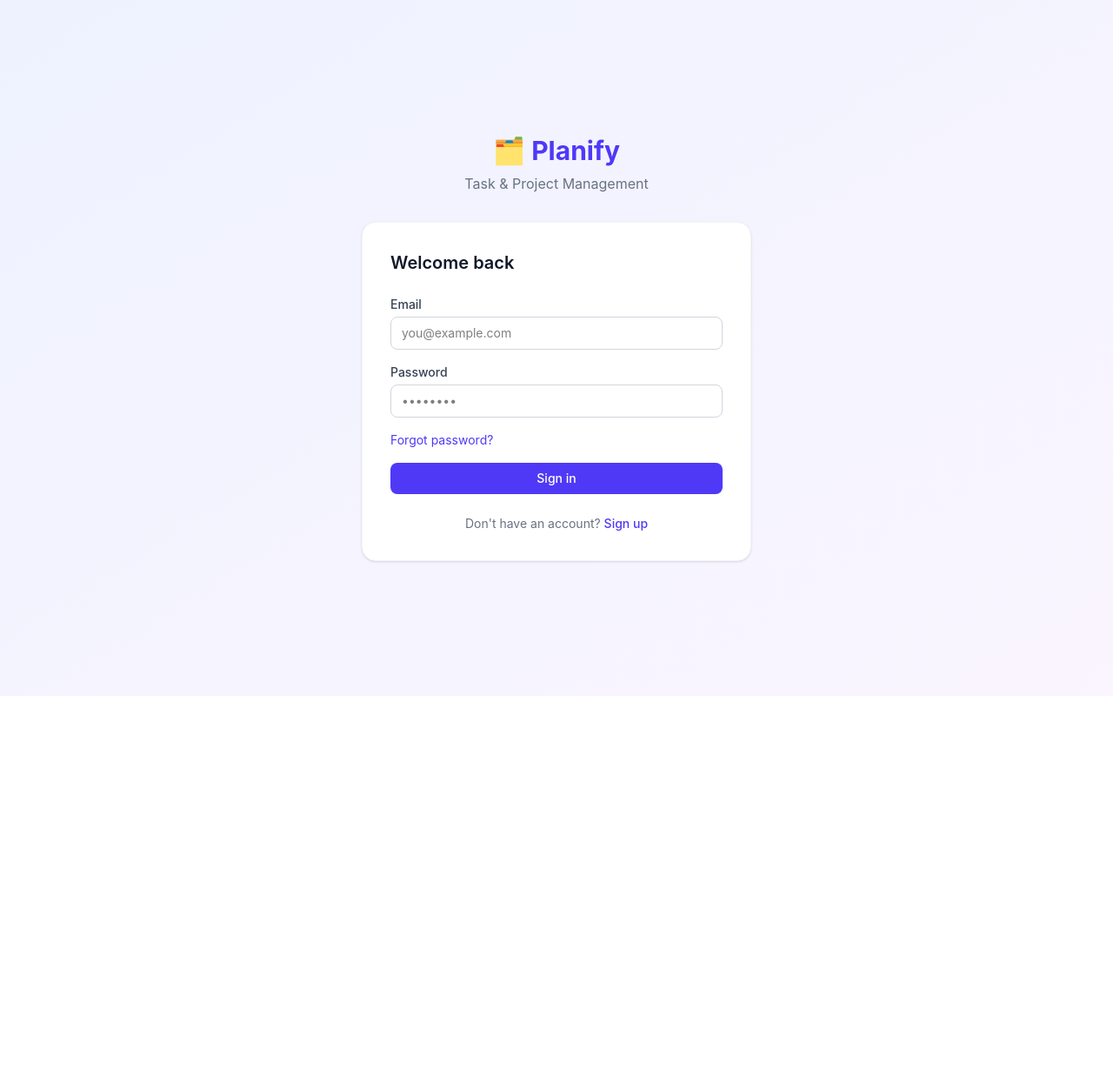
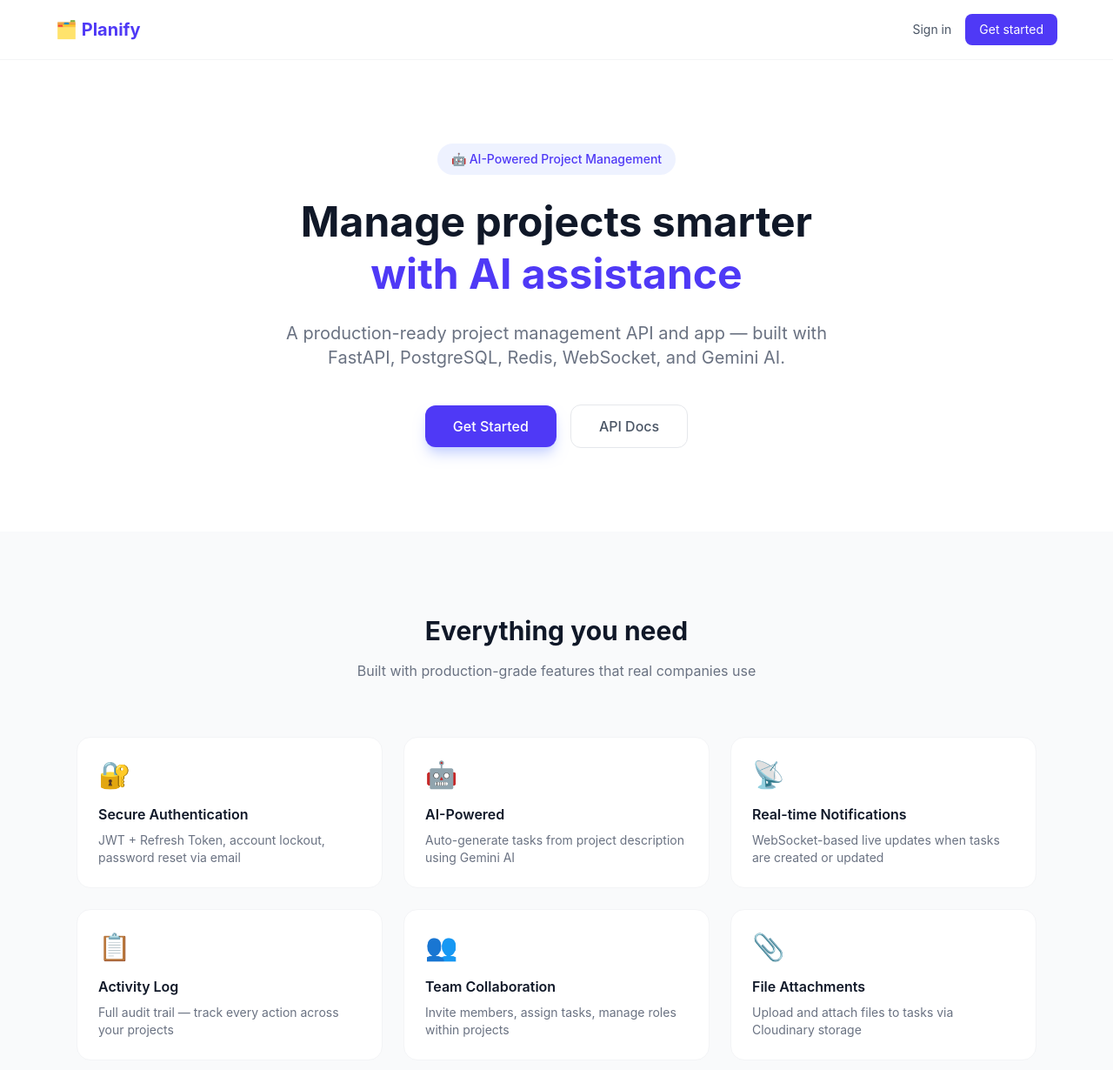
Before and after one commit to ricothenfx/planify-api, a React app in the folder frontend/: page / in a window 1280 px wide. Before the commit this address led to /login. Shown: the top 1230 px of the page at 87% size. Before the commit the page ends 800 px from the top, so only its background shows below. Built offline with nearby package versions, Linux system fonts and the light colour scheme; the HTML template or start-up script is replaced by a standard one.

Commit message:
feat: add landing page with features and tech stack showcase

```diff
--- a/frontend/src/App.jsx
+++ b/frontend/src/App.jsx
@@ -1,6 +1,7 @@
 import { useEffect } from 'react'
 import { Routes, Route, Navigate } from 'react-router-dom'
 import useAuthStore from './stores/authStore'
+import LandingPage from './pages/LandingPage'
 import LoginPage from './pages/auth/LoginPage'
 import RegisterPage from './pages/auth/RegisterPage'
 import DashboardPage from './pages/dashboard/DashboardPage'
@@ -26,7 +27,7 @@ export default function App() {
 
   return (
     <Routes>
-      <Route path="/" element={<Navigate to="/dashboard" replace />} />
+      <Route path="/" element={<LandingPage />} />
       <Route
         path="/login"
         element={<PublicRoute><LoginPage /></PublicRoute>}
--- /dev/null
+++ b/frontend/src/pages/LandingPage.jsx
@@ -0,0 +1,192 @@
+import { Link } from 'react-router-dom'
+
+const features = [
+  {
+    icon: '🔐',
+    title: 'Secure Authentication',
+    description: 'JWT + Refresh Token, account lockout, password reset via email',
+  },
+  {
+    icon: '🤖',
+    title: 'AI-Powered',
+    description: 'Auto-generate tasks from project description using Gemini AI',
+  },
+  {
+    icon: '📡',
+    title: 'Real-time Notifications',
+    description: 'WebSocket-based live updates when tasks are created or updated',
+  },
+  {
+    icon: '📋',
+    title: 'Activity Log',
+    description: 'Full audit trail — track every action across your projects',
+  },
+  {
+    icon: '👥',
+    title: 'Team Collaboration',
+    description: 'Invite members, assign tasks, manage roles within projects',
+  },
+  {
+    icon: '📎',
+    title: 'File Attachments',
+    description: 'Upload and attach files to tasks via Cloudinary storage',
+  },
+]
+
+const techStack = [
+  { name: 'FastAPI', color: 'bg-green-100 text-green-700' },
+  { name: 'PostgreSQL', color: 'bg-blue-100 text-blue-700' },
+  { name: 'Redis', color: 'bg-red-100 text-red-700' },
+  { name: 'Docker', color: 'bg-sky-100 text-sky-700' },
+  { name: 'React', color: 'bg-cyan-100 text-cyan-700' },
+  { name: 'WebSocket', color: 'bg-purple-100 text-purple-700' },
+  { name: 'Gemini AI', color: 'bg-orange-100 text-orange-700' },
+  { name: 'JWT Auth', color: 'bg-indigo-100 text-indigo-700' },
+  { name: 'Cloudinary', color: 'bg-yellow-100 text-yellow-700' },
+  { name: 'SQLAlchemy', color: 'bg-pink-100 text-pink-700' },
+  { name: 'Alembic', color: 'bg-teal-100 text-teal-700' },
+  { name: 'Pydantic', color: 'bg-lime-100 text-lime-700' },
+]
+
+export default function LandingPage() {
+  return (
+    <div className="min-h-screen bg-white">
+      {/* Navbar */}
+      <nav className="border-b border-gray-100 px-6 py-4">
+        <div className="max-w-6xl mx-auto flex items-center justify-between">
+          <h1 className="text-xl font-bold text-indigo-600">🗂️ Planify</h1>
+          <div className="flex items-center gap-4">
+            <Link
+              to="/login"
+              className="text-sm text-gray-600 hover:text-gray-900 transition-colors"
+            >
+              Sign in
+            </Link>
+            <Link
+              to="/register"
+              className="text-sm bg-indigo-600 text-white px-4 py-2 rounded-lg hover:bg-indigo-700 transition-colors"
+            >
+              Get started
+            </Link>
+          </div>
+        </div>
+      </nav>
+
+      {/* Hero */}
+      <section className="max-w-6xl mx-auto px-6 py-24 text-center">
+        <div className="inline-flex items-center gap-2 bg-indigo-50 text-indigo-600 text-sm font-medium px-4 py-2 rounded-full mb-6">
+          🤖 AI-Powered Project Management
+        </div>
+        <h1 className="text-5xl font-bold text-gray-900 mb-6 leading-tight">
+          Manage projects smarter
+          <br />
+          <span className="text-indigo-600">with AI assistance</span>
+        </h1>
+        <p className="text-xl text-gray-500 mb-10 max-w-2xl mx-auto">
+          A production-ready project management API and app — built with FastAPI, PostgreSQL, Redis, WebSocket, and Gemini AI.
+        </p>
+        <div className="flex items-center justify-center gap-4">
+          <Link
+            to="/register"
+            className="bg-indigo-600 text-white px-8 py-3 rounded-xl font-medium hover:bg-indigo-700 transition-colors shadow-lg shadow-indigo-200"
+          >
+            Get Started
+          </Link>
+
+          <a href="http://localhost:8000/docs"
+            target="_blank"
+            rel="noreferrer"
+            className="text-gray-600 px-8 py-3 rounded-xl font-medium border border-gray-200 hover:border-gray-300 transition-colors"
+          >
+            API Docs
+          </a>
+        </div>
+      </section>
+
+      {/* Features */}
+      <section className="bg-gray-50 py-24">
+        <div className="max-w-6xl mx-auto px-6">
+          <div className="text-center mb-16">
+            <h2 className="text-3xl font-bold text-gray-900 mb-4">
+              Everything you need
+            </h2>
+            <p className="text-gray-500 max-w-xl mx-auto">
+              Built with production-grade features that real companies use
+            </p>
+          </div>
+          <div className="grid grid-cols-1 md:grid-cols-2 lg:grid-cols-3 gap-6">
+            {features.map((feature) => (
+              <div
+                key={feature.title}
+                className="bg-white rounded-2xl p-6 border border-gray-100 hover:border-indigo-200 hover:shadow-md transition-all"
+              >
+                <div className="text-3xl mb-4">{feature.icon}</div>
+                <h3 className="font-semibold text-gray-900 mb-2">{feature.title}</h3>
+                <p className="text-sm text-gray-500">{feature.description}</p>
+              </div>
+            ))}
+          </div>
+        </div>
+      </section>
+
+      {/* Tech Stack */}
+      <section className="py-24">
+        <div className="max-w-6xl mx-auto px-6">
+          <div className="text-center mb-12">
+            <h2 className="text-3xl font-bold text-gray-900 mb-4">
+              Tech Stack
+            </h2>
+            <p className="text-gray-500">
+              Built with modern, production-ready technologies
+            </p>
+          </div>
+          <div className="flex flex-wrap justify-center gap-3">
+            {techStack.map((tech) => (
+              <span
+                key={tech.name}
+                className={`px-4 py-2 rounded-full text-sm font-medium ${tech.color}`}
+              >
+                {tech.name}
+              </span>
+            ))}
+          </div>
+        </div>
+      </section>
+
+      {/* CTA */}
+      <section className="bg-indigo-600 py-24">
+        <div className="max-w-6xl mx-auto px-6 text-center">
+          <h2 className="text-3xl font-bold text-white mb-4">
+            Ready to get started?
+          </h2>
+          <p className="text-indigo-200 mb-8 max-w-xl mx-auto">
+            Create your account and start managing projects with AI assistance
+          </p>
+          <Link
+            to="/register"
+            className="bg-white text-indigo-600 px-8 py-3 rounded-xl font-medium hover:bg-indigo-50 transition-colors"
+          >
+            Create free account
+          </Link>
+        </div>
+      </section>
+
+      {/* Footer */}
+      <footer className="border-t border-gray-100 py-8">
+        <div className="max-w-6xl mx-auto px-6 flex items-center justify-between">
+          <p className="text-sm text-gray-500">
+            🗂️ Planify — Built with FastAPI + React
+          </p>
+
+          <a href="http://localhost:8000/docs"
+            target="_blank"
+            rel="noreferrer"
+            className="text-sm text-indigo-600 hover:underline"
+          >
+            API Documentation
+          </a>
+        </div>
+      </footer>
+    </div>
+  )
+}
```
